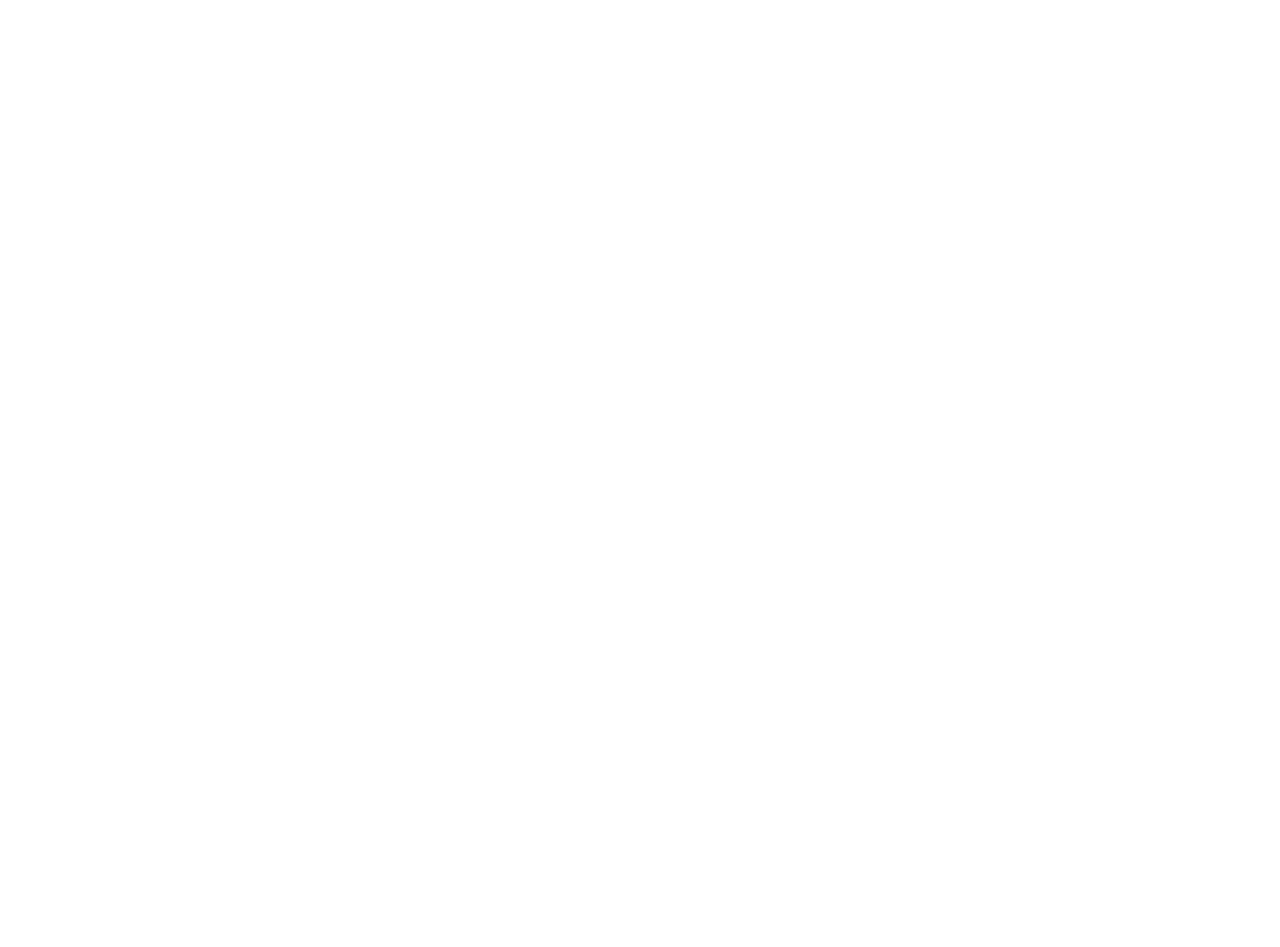
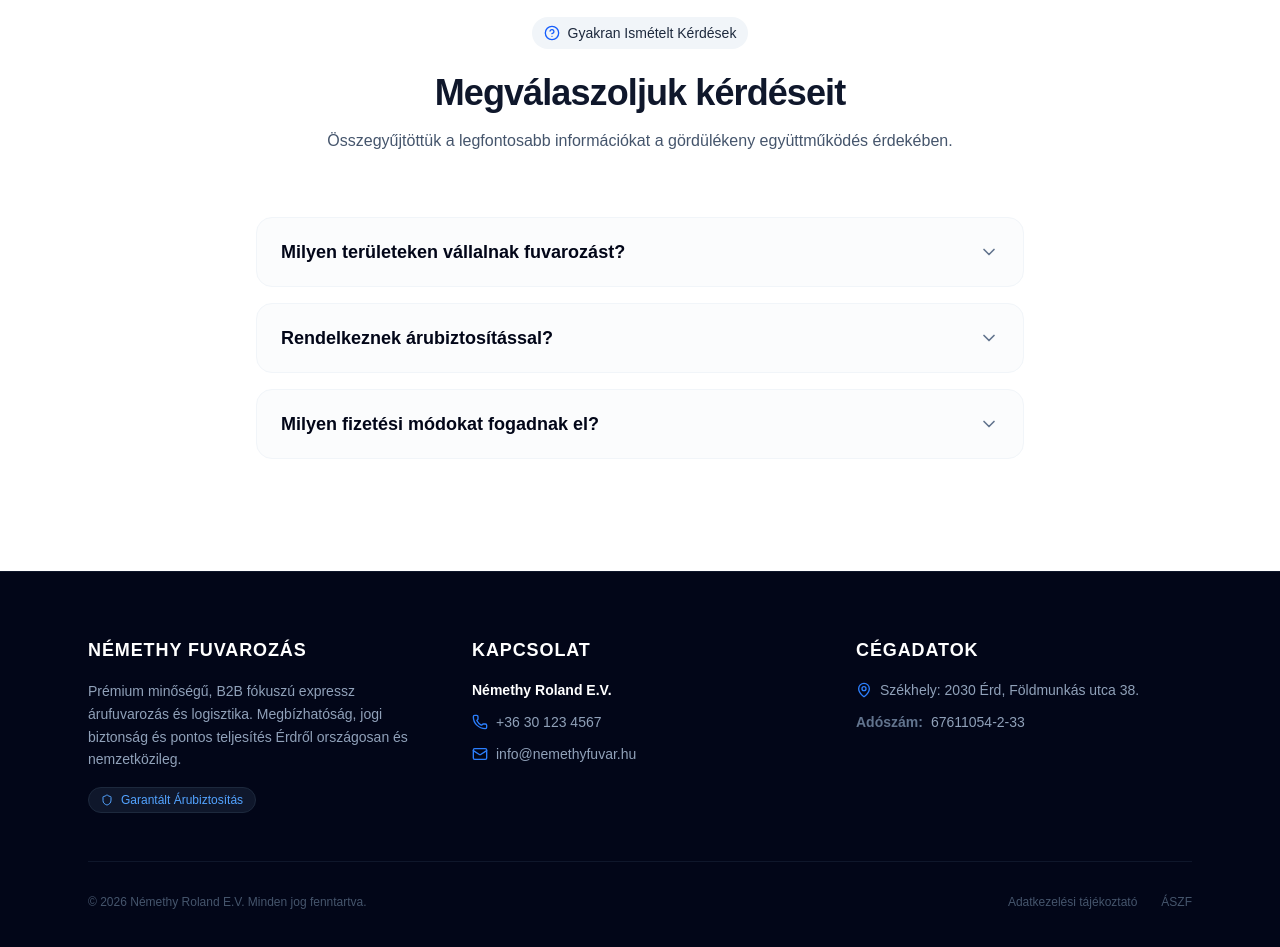
Before and after one commit to pohi99999/nemethy_roland, a Next.js app: page / in a window 1280 px wide. Shown: the part 3220-4167 px from the top of the page. Before the commit the page ends 3125 px from the top, so only its background shows below. Built offline with nearby package versions, Linux system fonts and the light colour scheme.

Commit message:
feat: add faq, footer, and mobile call button

```diff
--- a/src/app/layout.tsx
+++ b/src/app/layout.tsx
@@ -1,5 +1,7 @@
 import type { Metadata } from "next";
 import "./globals.css";
+import Footer from "@/components/Footer";
+import FloatingCallButton from "@/components/FloatingCallButton";
 
 export const metadata: Metadata = {
   title: "Némethy Roland - Expressz árufuvarozás és logisztika",
@@ -13,7 +15,11 @@
 }>) {
   return (
     <html lang="hu" className="h-full antialiased">
-      <body className="min-h-full flex flex-col font-sans">{children}</body>
+      <body className="min-h-full flex flex-col font-sans">
+        {children}
+        <Footer />
+        <FloatingCallButton />
+      </body>
     </html>
   );
 }
--- a/src/app/page.tsx
+++ b/src/app/page.tsx
@@ -2,6 +2,7 @@
 import TrustFeatures from "@/components/TrustFeatures";
 import VehicleFleet from "@/components/VehicleFleet";
 import QuoteForm from "@/components/QuoteForm";
+import Faq from "@/components/Faq";
 
 export default function Home() {
   return (
@@ -10,6 +11,7 @@
       <TrustFeatures />
       <VehicleFleet />
       <QuoteForm />
+      <Faq />
     </main>
   );
 }
--- /dev/null
+++ b/src/components/Faq.tsx
@@ -0,0 +1,77 @@
+'use client';
+
+import React, { useState } from 'react';
+import { ChevronDown, HelpCircle } from 'lucide-react';
+
+export default function Faq() {
+  const faqs = [
+    {
+      q: "Milyen területeken vállalnak fuvarozást?",
+      a: "Fő bázisunk Érd, így a budapesti agglomerációban és országosan is rendkívül gyors reakcióidővel dolgozunk."
+    },
+    {
+      q: "Rendelkeznek árubiztosítással?",
+      a: "Igen, minden fuvarunk teljes körű árubiztosítással és precíz szerződéses háttérrel történik."
+    },
+    {
+      q: "Milyen fizetési módokat fogadnak el?",
+      a: "Állandó céges partnereink (B2B) számára szerződéses, utólagos átutalási lehetőséget biztosítunk. Ezen felül készpénzes és azonnali utalásos fizetés is megoldott."
+    }
+  ];
+
+  const [activeIndex, setActiveIndex] = useState<number | null>(null);
+
+  const toggleFaq = (index: number) => {
+    setActiveIndex(activeIndex === index ? null : index);
+  };
+
+  return (
+    <section className="bg-white py-20 md:py-28 relative overflow-hidden">
+      <div className="container mx-auto px-6 relative z-10">
+        <div className="text-center max-w-2xl mx-auto mb-16">
+          <div className="inline-flex items-center gap-2 px-3 py-1.5 rounded-full bg-slate-100 text-slate-800 text-sm font-medium mb-6">
+            <HelpCircle size={16} className="text-blue-600" />
+            <span>Gyakran Ismételt Kérdések</span>
+          </div>
+          <h2 className="text-3xl md:text-4xl font-bold tracking-tight text-slate-900 mb-4">
+            Megválaszoljuk kérdéseit
+          </h2>
+          <p className="text-slate-600">
+            Összegyűjtöttük a legfontosabb információkat a gördülékeny együttműködés érdekében.
+          </p>
+        </div>
+
+        <div className="max-w-3xl mx-auto space-y-4">
+          {faqs.map((faq, index) => {
+            const isOpen = activeIndex === index;
+            return (
+              <div
+                key={index}
+                className="border border-slate-100 rounded-2xl bg-slate-50/50 hover:bg-slate-50 transition-all duration-300 overflow-hidden"
+              >
+                <button
+                  onClick={() => toggleFaq(index)}
+                  className="w-full px-6 py-5 flex items-center justify-between text-left focus:outline-none"
+                >
+                  <span className="font-bold text-slate-950 text-lg md:pr-8">{faq.q}</span>
+                  <ChevronDown
+                    size={20}
+                    className={`text-slate-500 transition-transform duration-300 flex-shrink-0 ${isOpen ? 'transform rotate-180 text-blue-600' : ''}`}
+                  />
+                </button>
+
+                <div
+                  className={`transition-all duration-300 ease-in-out overflow-hidden ${isOpen ? 'max-h-48 opacity-100' : 'max-h-0 opacity-0'}`}
+                >
+                  <div className="px-6 pb-6 text-slate-600 leading-relaxed border-t border-slate-100 pt-4 bg-white">
+                    {faq.a}
+                  </div>
+                </div>
+              </div>
+            );
+          })}
+        </div>
+      </div>
+    </section>
+  );
+}
--- /dev/null
+++ b/src/components/FloatingCallButton.tsx
@@ -0,0 +1,16 @@
+import React from 'react';
+import { Phone } from 'lucide-react';
+
+export default function FloatingCallButton() {
+  return (
+    <a
+      href="tel:+36301234567"
+      className="md:hidden fixed bottom-6 right-6 z-50 w-14 h-14 bg-gradient-to-r from-emerald-500 to-green-600 text-white rounded-full flex items-center justify-center shadow-xl hover:shadow-green-500/20 active:scale-95 transition-all duration-300"
+      aria-label="Hívás indítása"
+    >
+      {/* Pulzáló háttér effekt */}
+      <span className="absolute inset-0 rounded-full bg-emerald-500/30 animate-ping pointer-events-none" />
+      <Phone size={24} className="relative z-10" />
+    </a>
+  );
+}
--- /dev/null
+++ b/src/components/Footer.tsx
@@ -0,0 +1,66 @@
+import React from 'react';
+import { Mail, Phone, MapPin, Shield } from 'lucide-react';
+
+export default function Footer() {
+  return (
+    <footer className="bg-slate-950 text-slate-400 pt-16 pb-12 border-t border-slate-900">
+      <div className="container mx-auto px-6 max-w-6xl">
+        <div className="grid grid-cols-1 md:grid-cols-3 gap-12 mb-12">
+
+          {/* Oszlop 1: Rólunk */}
+          <div className="space-y-4">
+            <h4 className="text-white font-bold text-lg tracking-wider uppercase">Némethy Fuvarozás</h4>
+            <p className="leading-relaxed text-sm">
+              Prémium minőségű, B2B fókuszú expressz árufuvarozás és logisztika. Megbízhatóság, jogi biztonság és pontos teljesítés Érdről országosan és nemzetközileg.
+            </p>
+            <div className="inline-flex items-center gap-2 text-xs text-blue-400 bg-slate-900 border border-slate-800 px-3 py-1 rounded-full">
+              <Shield size={12} />
+              <span>Garantált Árubiztosítás</span>
+            </div>
+          </div>
+
+          {/* Oszlop 2: Kapcsolat */}
+          <div className="space-y-4">
+            <h4 className="text-white font-bold text-lg tracking-wider uppercase">Kapcsolat</h4>
+            <ul className="space-y-3 text-sm">
+              <li className="font-semibold text-white">Némethy Roland E.V.</li>
+              <li className="flex items-center gap-2">
+                <Phone size={16} className="text-blue-500" />
+                <a href="tel:+36301234567" className="hover:text-white transition-colors duration-200">+36 30 123 4567</a>
+              </li>
+              <li className="flex items-center gap-2">
+                <Mail size={16} className="text-blue-500" />
+                <a href="mailto:info@nemethyfuvar.hu" className="hover:text-white transition-colors duration-200">info@nemethyfuvar.hu</a>
+              </li>
+            </ul>
+          </div>
+
+          {/* Oszlop 3: Cégadatok */}
+          <div className="space-y-4">
+            <h4 className="text-white font-bold text-lg tracking-wider uppercase">Cégadatok</h4>
+            <ul className="space-y-3 text-sm">
+              <li className="flex items-start gap-2">
+                <MapPin size={16} className="text-blue-500 mt-0.5 flex-shrink-0" />
+                <span>Székhely: 2030 Érd, Földmunkás utca 38.</span>
+              </li>
+              <li className="flex items-start gap-2">
+                <span className="text-slate-500 font-semibold">Adószám:</span>
+                <span>67611054-2-33</span>
+              </li>
+            </ul>
+          </div>
+
+        </div>
+
+        {/* Alsó copyright rész */}
+        <div className="pt-8 border-t border-slate-900 text-center text-xs text-slate-600 flex flex-col sm:flex-row justify-between items-center gap-4">
+          <p>© {new Date().getFullYear()} Némethy Roland E.V. Minden jog fenntartva.</p>
+          <div className="flex gap-6">
+            <a href="#" className="hover:text-slate-400 transition-colors duration-200">Adatkezelési tájékoztató</a>
+            <a href="#" className="hover:text-slate-400 transition-colors duration-200">ÁSZF</a>
+          </div>
+        </div>
+      </div>
+    </footer>
+  );
+}
```
